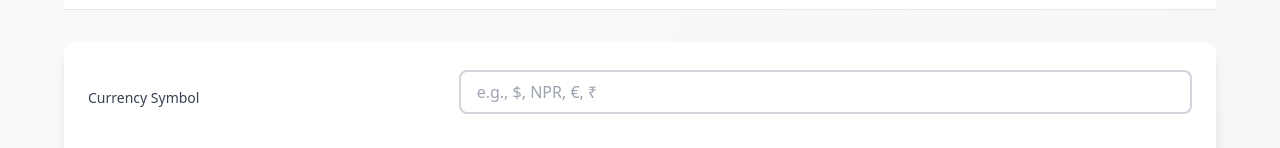
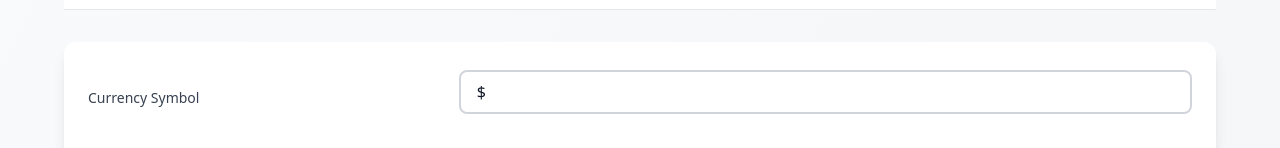
Before and after one commit to ashishoct35/Calcfusion, a React (Vite) app: page /compare in a window 1280 px wide. Shown: the part 345-493 px from the top of the page. Built offline with nearby package versions, Linux system fonts and the light colour scheme.

Commit message:
Fix currency input type to text

```diff
--- a/src/components/calculators/FIRECompareCalculator.jsx
+++ b/src/components/calculators/FIRECompareCalculator.jsx
@@ -113,6 +113,7 @@ const FIRECompareCalculator = () => {
                         </div>
                         <div className="col-span-12 md:col-span-8">
                             <Input
+                                type="text"
                                 value={currency}
                                 onChange={setCurrency}
                                 placeholder="e.g., $, NPR, €, ₹"
```
